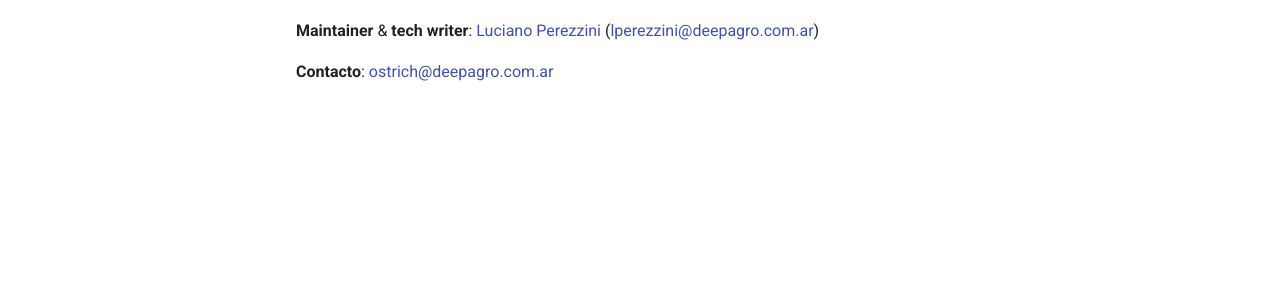
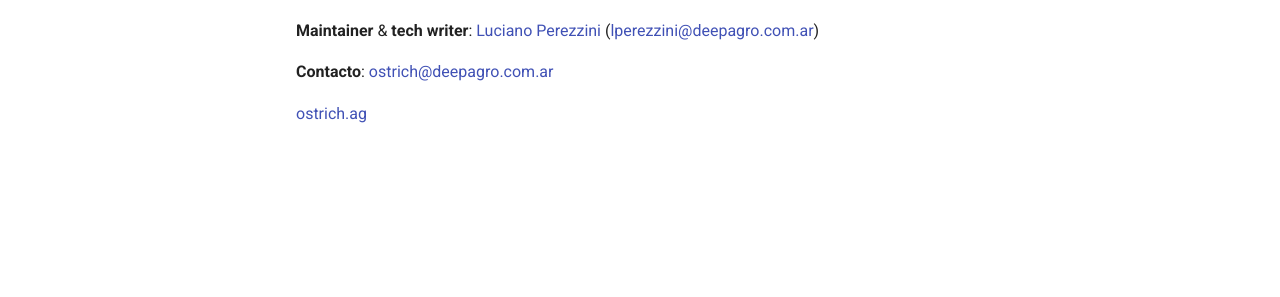
Before and after one commit to deepagro/ows_docs, an MkDocs documentation site: the page built from docs/index.md, in a window 1280 px wide. Shown: the part 466-763 px from the top of the page. Built offline with MkDocs 1.6.1 and Material for MkDocs 9.7.7, drawn with Linux system fonts in a browser that asks for light colours.

Commit message:
Add link to ostrich.ag

```diff
--- a/docs/index.md
+++ b/docs/index.md
@@ -7,3 +7,5 @@
 **Maintainer** & **tech writer**: [Luciano Perezzini](https://github.com/perezzini) ([lperezzini@deepagro.com.ar](mailto:lperezzini@deepagro.com.ar))
 
 **Contacto**: [ostrich@deepagro.com.ar](mailto:ostrich@deepagro.com.ar)
+
+[ostrich.ag](https://ostrich.ag)
```
